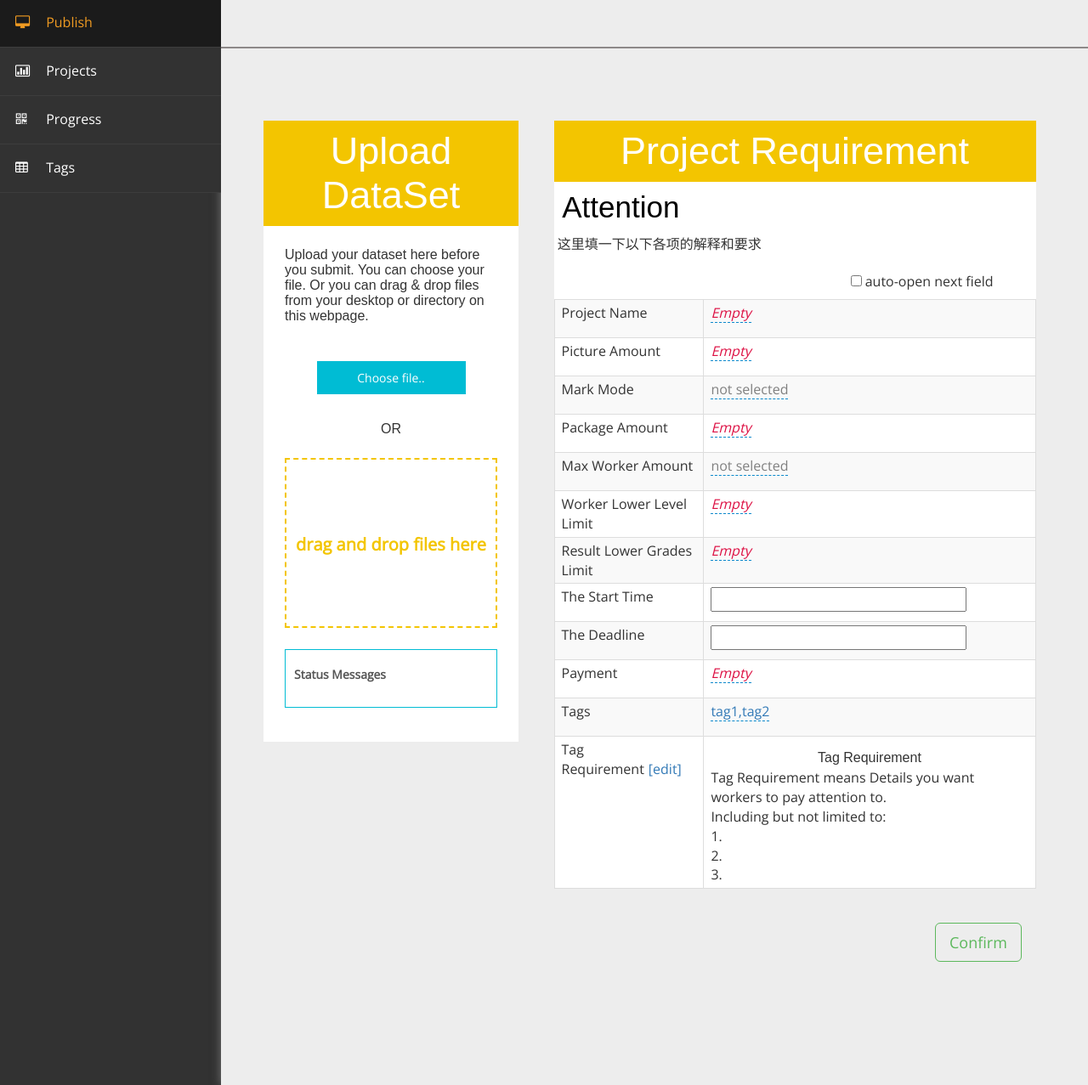
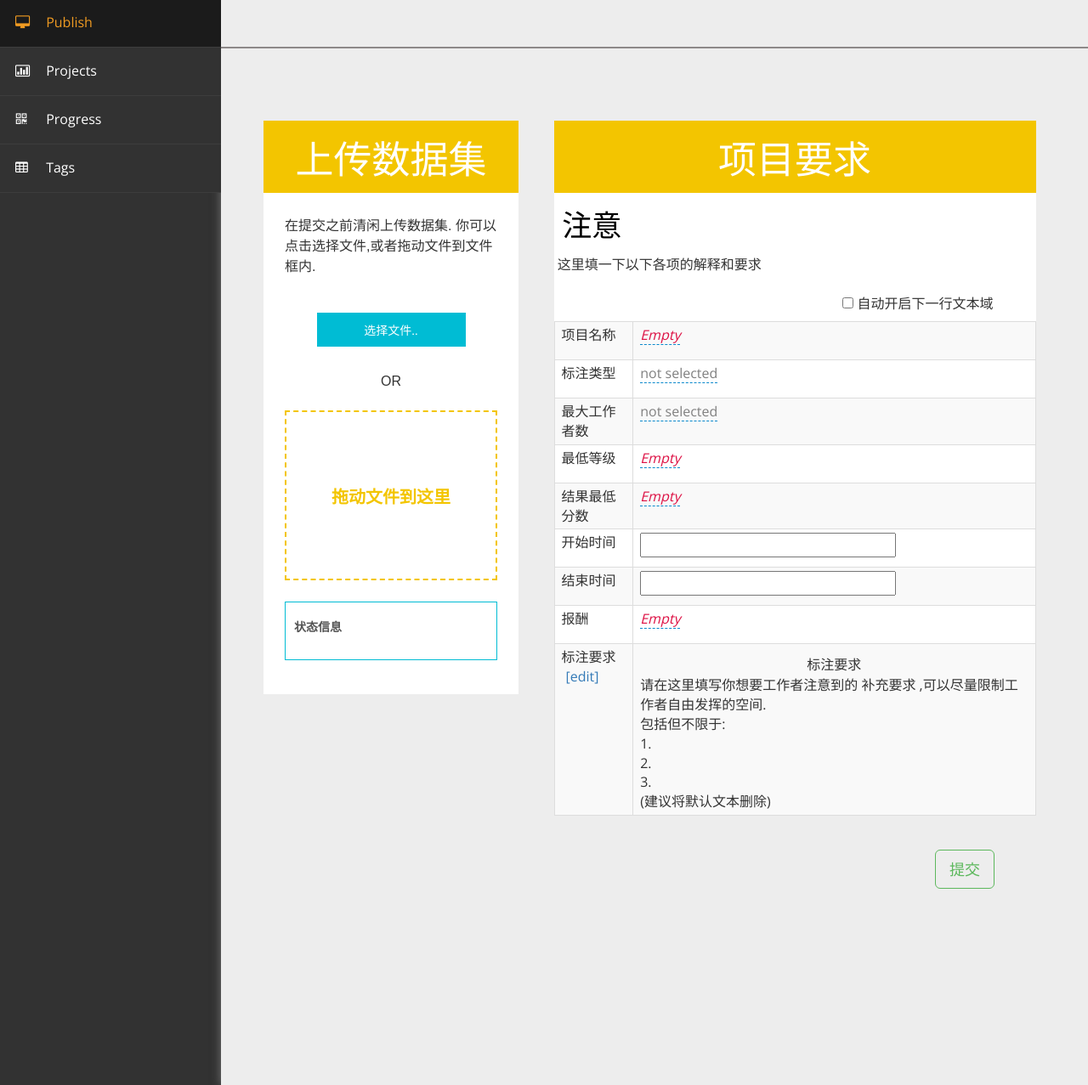
Before and after one commit to Blumonilr/LetsDo_Phase_III, a Python web app: template src/main/resources/templates/publisher/publish.html in a window 1280 px wide. Shown: the part 138-1415 px from the top of the page at 85% size. Run offline with Jinja, Linux system fonts and the light colour scheme; the template is opened without the code that fills it, so the values that code supplies are empty; some libraries are stand-ins or nearby versions.

Commit message:
修改了上传者选项

```diff
--- a/src/main/resources/static/publisher/js/publish.js
+++ b/src/main/resources/static/publisher/js/publish.js
@@ -37,11 +37,8 @@ function uploadDataSet() {
     formData.append("userId",userId);
     formData.append("projectId",projectId);
     formData.append("maxWorkerNum",maxWorkerNum);
-    formData.append("packageNum",packageNum);
-    formData.append("picNum",picNum);
     formData.append("startDate",startDate);
     formData.append("endDate",endDate);
-    formData.append("tags",tags);
     formData.append("markMode",markMode);
     formData.append("tagRequirement",tagRequirement);
     formData.append("levelLimit",levelLimit);
--- a/src/main/resources/static/publisher/table/demo.js
+++ b/src/main/resources/static/publisher/table/demo.js
@@ -10,18 +10,6 @@ $(function(){
 
     //editables
     $('#projectName').editable({
-        validate: function(value) {
-            if($.trim(value) == '') return 'This field is required';
-        }
-    });
-
-    $('#pictureAmount').editable({
-        validate: function(value) {
-            if($.trim(value) == '') return 'This field is required';
-        }
-    });
-
-    $('#packageNum').editable({
         validate: function(value) {
             if($.trim(value) == '') return 'This field is required';
         }
@@ -70,13 +58,11 @@ $(function(){
     $('#markMode').editable({
         prepend: "not selected",
         source: [
-            {value: 1, text: 'entirety'},
-            {value: 2, text: 'tags'},
-            {value: 3, text: 'rectangle'},
-            {value: 4, text: 'area'}
+            {value: 1, text: '框选标注'},
+            {value: 2, text: '区域标注'}
         ],
         display: function(value, sourceData) {
-            var colors = {"": "gray", 1: "green", 2: "blue",3: "navy", 4: "orange",5: "pink"},
+            var colors = {"": "gray", 1: "green", 2: "blue"},
                 elem = $.grep(sourceData, function(o){return o.value == value;});
 
             if(elem.length) {
@@ -94,13 +80,6 @@ $(function(){
         $('#note').editable('toggle');
     });
 
-    $('#tags').editable({
-        inputclass: 'input-large',
-        select2: {
-            tags: ['html', 'javascript', 'css', 'ajax'],
-            tokenSeparators: [",", " "]
-        }
-    });
 
    $('#user .editable').on('hidden', function(e, reason){
         if(reason === 'save' || reason === 'nochange') {
--- a/src/main/resources/templates/publisher/publish.html
+++ b/src/main/resources/templates/publisher/publish.html
@@ -360,25 +360,25 @@
                         <div class="row">
                             <div class="col-md-4">
                                 <div class="agile-its">
-                                    <h1>Upload DataSet</h1>
+                                    <h1>上传数据集</h1>
                                     <div class="w3layouts">
-                                        <h5>Upload your dataset here before you submit. You can choose your file. Or you can drag & drop files from your desktop or directory on this webpage.</h5>
+                                        <h5>在提交之前清闲上传数据集. 你可以点击选择文件,或者拖动文件到文件框内.</h5>
                                         <br/>
                                         <div class="photos-upload-view">
                                             <form id="upload" action="" method="POST" enctype="multipart/form-data">
                                                 <input type="hidden" id="MAX_FILE_SIZE" name="MAX_FILE_SIZE" value="300000" />
                                                 <br/>
                                                 <div class="agileinfo">
-                                                    <input id="submitbutton" type="submit" class="choose" value="Choose file..">
+                                                    <input id="submitbutton" type="submit" class="choose" value="选择文件..">
                                                     <br/>
                                                     <br/>
                                                     <h3>OR</h3>
                                                     <input type="file" id="fileselect" name="fileselect[]" multiple="multiple" />
-                                                    <div id="filedrag">drag and drop files here</div>
+                                                    <div id="filedrag">拖动文件到这里</div>
                                                 </div>
                                             </form>
                                             <div id="messages">
-                                                <p>Status Messages</p>
+                                                <p>状态信息</p>
                                             </div>
                                         </div>
                                         <div class="clearfix"></div>
@@ -387,51 +387,44 @@
                             </div>
                             <div class="col-md-8">
                                 <div style="width: 90%; margin: auto;background: #FFFFFF;">
-                                    <h1>Project Requirement</h1>
-                                    <h2>&nbsp;Attention</h2>
+                                    <h1>项目要求</h1>
+                                    <h2>&nbsp;注意</h2>
                                     <p>&nbsp;这里填一下以下各项的解释和要求</p>
                                     <br/>
                                     <div style="float: right; margin-bottom: 10px">
-                                        <label style="display: inline-block; margin-right: 50px"><input type="checkbox" id="autoopen" style="vertical-align: baseline">&nbsp;auto-open next field</label>
+                                        <label style="display: inline-block; margin-right: 50px"><input type="checkbox" id="autoopen" style="vertical-align: baseline">&nbsp;自动开启下一行文本域</label>
                                         <!--<button id="enable" class="btn btn-default">enable / disable</button>-->
                                     </div>
                                     <table id="user" class="table table-bordered table-striped" style="clear: both">
                                         <tbody>
                                         <tr>
-                                            <td>Project Name</td>
-                                            <td><a href="#" id="projectName" data-type="text" data-pk="1" data-placement="right" data-placeholder="Required" data-title="Give your project an attractive name"></a></td>
+                                            <td>项目名称</td>
+                                            <td><a href="#" id="projectName" data-type="text" data-pk="1" data-placement="right" data-placeholder="Required" data-title="给你的项目起个有吸引力的名字吧"></a></td>
+                                        </tr>
+
+                                        <tr>
+                                            <td>标注类型</td>
+                                            <td><a href="#" id="markMode" data-type="select" data-pk="1" data-value="" data-title="选择你想要的标注类型"></a></td>
                                         </tr>
                                         <tr>
-                                            <td>Picture Amount</td>
-                                            <td><a href="#" id="pictureAmount" data-type="text" data-pk="1" data-placement="right" data-placeholder="Required" data-title="The amount of the pictures in your project"></a></td>
+                                            <td>最大工作者数</td>
+                                            <td><a href="#" id="workerNum" data-type="select" data-pk="1" data-value="" data-title="选择每个包的最大工作者数"></a></td>
                                         </tr>
                                         <tr>
-                                            <td>Mark Mode</td>
-                                            <td><a href="#" id="markMode" data-type="select" data-pk="1" data-value="" data-title="Select the Mark Mode you want"></a></td>
+                                            <td>最低等级</td>
+                                            <td><a href="#" id="levelLimit" data-type="text" data-pk="1" data-placement="right" data-placeholder="Required" data-title="选择对于参与你的项目的工作者的等级限制"></a></td>
                                         </tr>
                                         <tr>
-                                            <td>Package Amount</td>
-                                            <td><a href="#" id="packageNum" data-type="text" data-pk="1" data-placement="right" data-placeholder="Required" data-title="The amount of the packages in the project"></a></td>
-                                        </tr>
-                                        <tr>
-                                            <td>Max Worker Amount</td>
-                                            <td><a href="#" id="workerNum" data-type="select" data-pk="1" data-value="" data-title="Select max worker amount for each package"></a></td>
-                                        </tr>
-                                        <tr>
-                                            <td>Worker Lower Level Limit</td>
-                                            <td><a href="#" id="levelLimit" data-type="text" data-pk="1" data-placement="right" data-placeholder="Required" data-title="The lowest level of workers you can accept or you require"></a></td>
-                                        </tr>
-                                        <tr>
-                                            <td>Result Lower Grades Limit</td>
-                                            <td><a href="#" id="gradesLimit" data-type="text" data-pk="1" data-placement="right" data-placeholder="Required" data-title="The lowest grade of the results you can accept or you require 0~100"></a></td>
+                                            <td>结果最低分数</td>
+                                            <td><a href="#" id="gradesLimit" data-type="text" data-pk="1" data-placement="right" data-placeholder="Required" data-title="分数越高准确度越高,但数据量越少 分数范围0~100"></a></td>
                                         </tr>
                                         <!--这里直接用JQ的datepicker-->
                                         <tr>
-                                            <td>The Start Time</td>
+                                            <td>开始时间</td>
                                             <td><input type="text" id="startDate" size="30"></td>
                                         </tr>
                                         <tr>
-                                            <td>The Deadline</td>
+                                            <td>结束时间</td>
                                             <td><input type="text" id="endDate" size="30"></td>
                                         </tr>
                                         <script>
@@ -451,27 +444,28 @@
                                             });
                                         </script>
                                         <tr>
-                                            <td>Payment</td>
-                                            <td><a href="#" id="payment" data-type="text" data-pk="1" data-placement="right" data-placeholder="Required" data-title="The remuneration you pay may affect the speed that your project completion"></a></td>
+                                            <td>报酬</td>
+                                            <td><a href="#" id="payment" data-type="text" data-pk="1" data-placement="right" data-placeholder="Required" data-title="你提供的报酬将平分给完成工作的工作者"></a></td>
                                         </tr>
 
-                                        <tr>
-                                            <td>Tags</td>
-                                            <td><a href="#" id="tags" data-type="select2" data-pk="1" data-title="Enter tags">tag1,tag2</a></td>
-                                        </tr>
+                                        <!--<tr>这里可能添加成目录-->
+                                            <!--<td>Tags</td>-->
+                                            <!--<td><a href="#" id="tags" data-type="select2" data-pk="1" data-title="Enter tags">tag1,tag2</a></td>-->
+                                        <!--</tr>-->
 
                                         <tr>
-                                            <td>Tag Requirement<a href="#" id="pencil"><i class="icon-pencil" style="padding-right: 5px"></i>[edit]</a></td>
+                                            <td>标注要求<a href="#" id="pencil"><i class="icon-pencil" style="padding-right: 5px"></i>[edit]</a></td>
                                             <td>
                                                 <div id="note" data-pk="1" data-type="wysihtml5" data-toggle="manual" data-title="Enter notes" data-placement="top">
-                                                    <h3>Tag Requirement</h3>
-                                                    Tag Requirement means <i>Details</i> you want workers to pay attention to.<br>
-                                                    Including but not limited to:
+                                                    <h3>标注要求</h3>
+                                                    请在这里填写你想要工作者注意到的 <i>补充要求</i> ,可以尽量限制工作者自由发挥的空间.<br>
+                                                    包括但不限于:
                                                     <ul>
                                                         <li>1.</li>
                                                         <li>2.</li>
                                                         <li>3.</li>
                                                     </ul>
+                                                    (建议将默认文本删除)
                                                 </div>
                                             </td>
                                         </tr>
@@ -487,7 +481,7 @@
                     </div>
                     <div class="col-md-2" style="padding: 20px 0 0 0">
                         <button id="confirm" type="button" onclick="uploadDataSet()" class="btn btn-outline-success btn-lg">
-                            Confirm
+                            提交
                         </button>
                     </div>
                 </div>
```
Also changed, not shown: src/main/resources/templates/projects/adminProjectDetail.html (+2 -7 lines), src/main/resources/templates/projects/publisherProjectDetail.html (+2 -7 lines), 5 other files.
